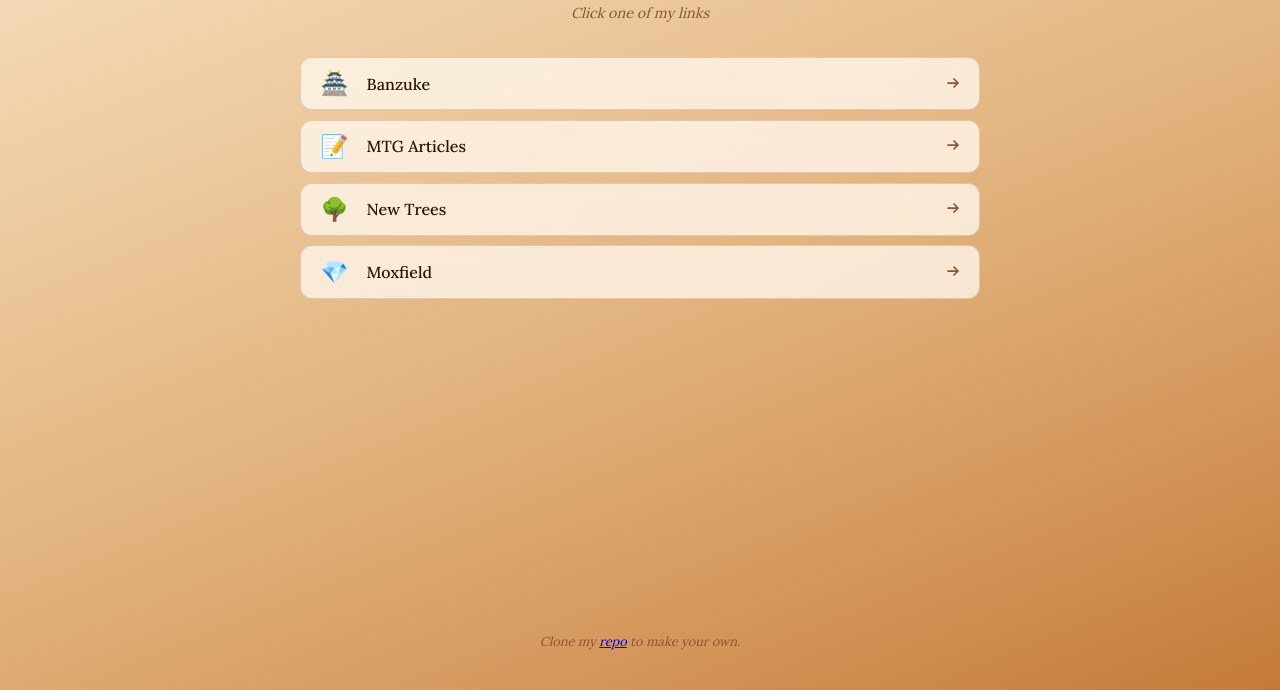
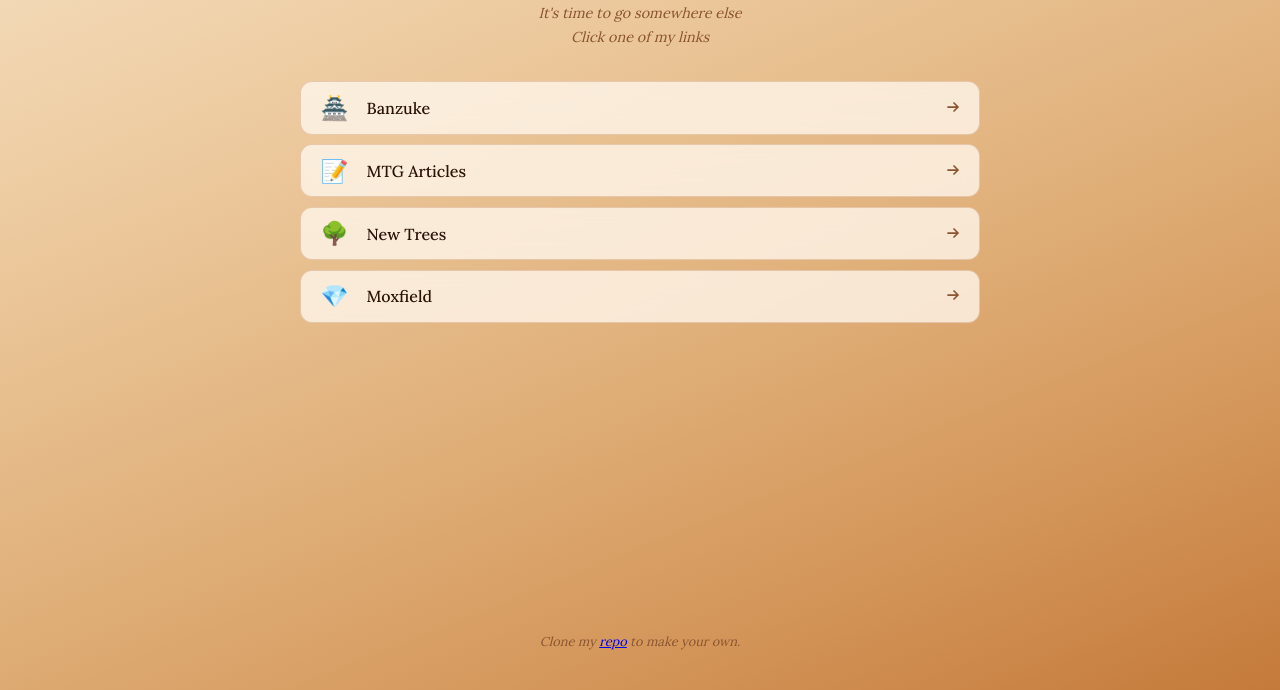
Before and after one commit to BenWGee/bengee-webdev, a plain HTML site: page links/links.html in a window 1280 px wide. Shown: the part 110-800 px from the top of the page. Drawn offline with Linux system fonts and the light colour scheme.

Commit message:
Update links.html

```diff
--- a/links/links.html
+++ b/links/links.html
@@ -13,7 +13,7 @@
   <header>
     <h1>Bengee.xyz Links</h1>
     <p>There is nothing here</p>
-    <p><It's time to go somewhere else</p>
+    <p>It's time to go somewhere else</p>
     <p>Click one of my links</p>
   </header>
 
```
